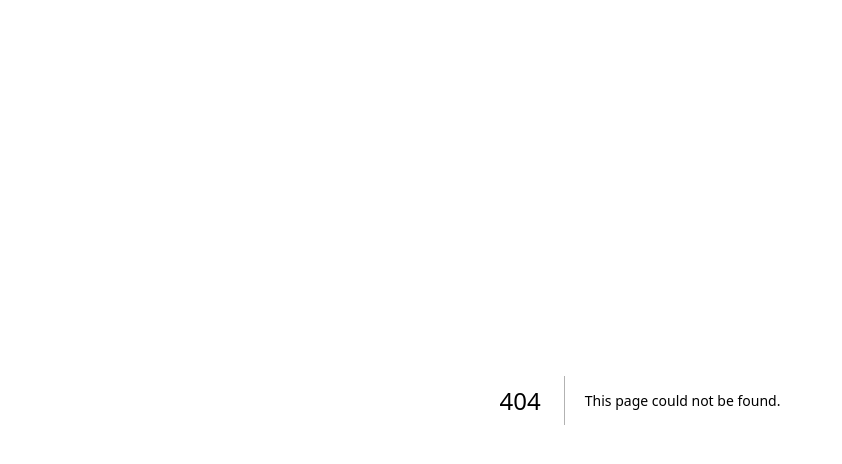
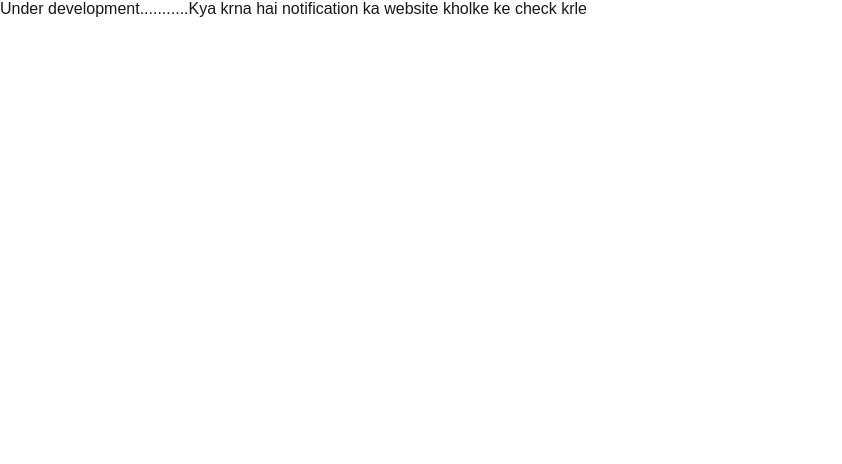
Before and after one commit to iamshubham1704/CampusMart, a Next.js app: page /seller-dashboard/notifications in a window 1280 px wide. Before the commit this address had no page. Shown: the top 464 px of the page, without its empty margins (0-842 px from the left). Built offline with nearby package versions, Linux system fonts and the light colour scheme.

Commit message:
notification

```diff
--- /dev/null
+++ b/app/seller-dashboard/notifications/page.js
@@ -0,0 +1,9 @@
+import React from 'react'
+
+const notifications = () => {
+  return (
+    <div>Under development...........Kya krna hai notification ka website kholke ke check krle</div>
+  )
+}
+
+export default notifications
```
